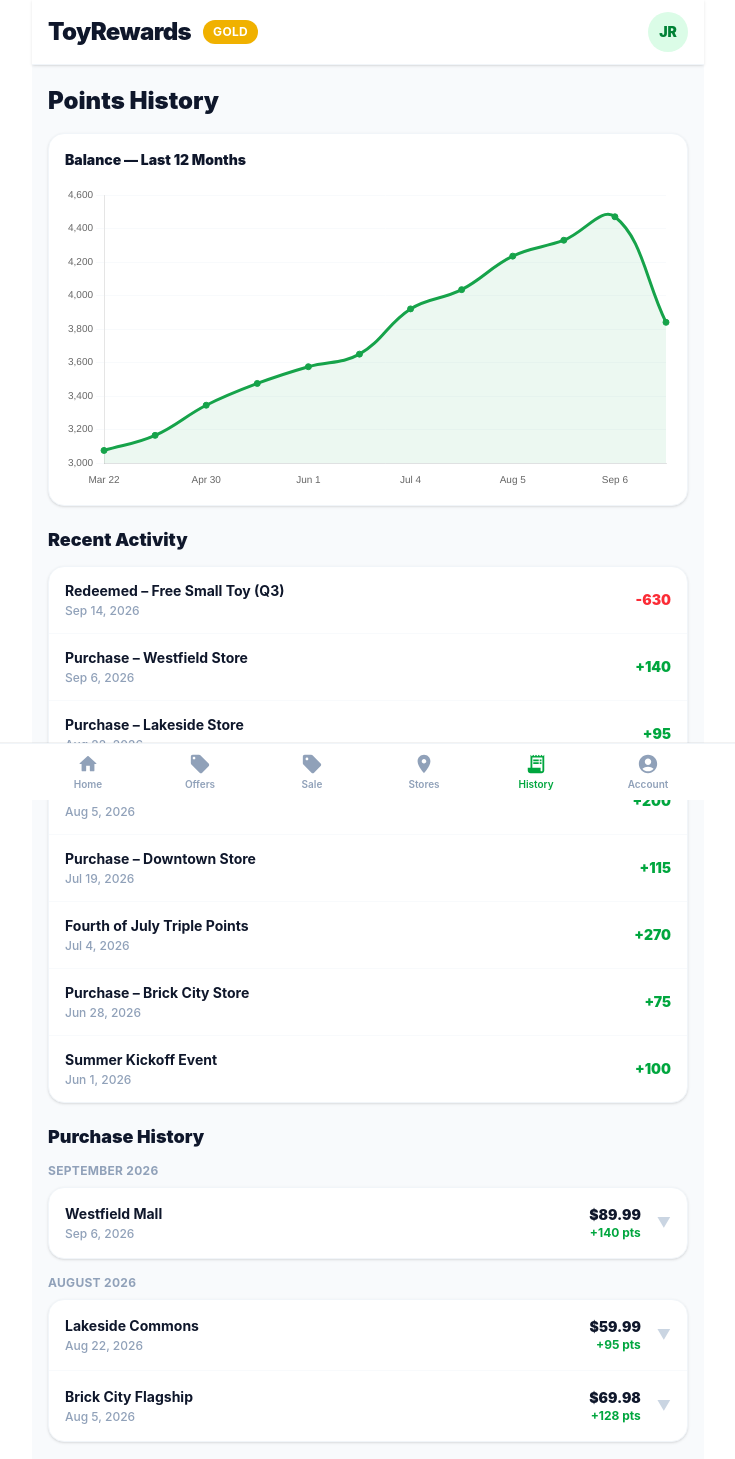
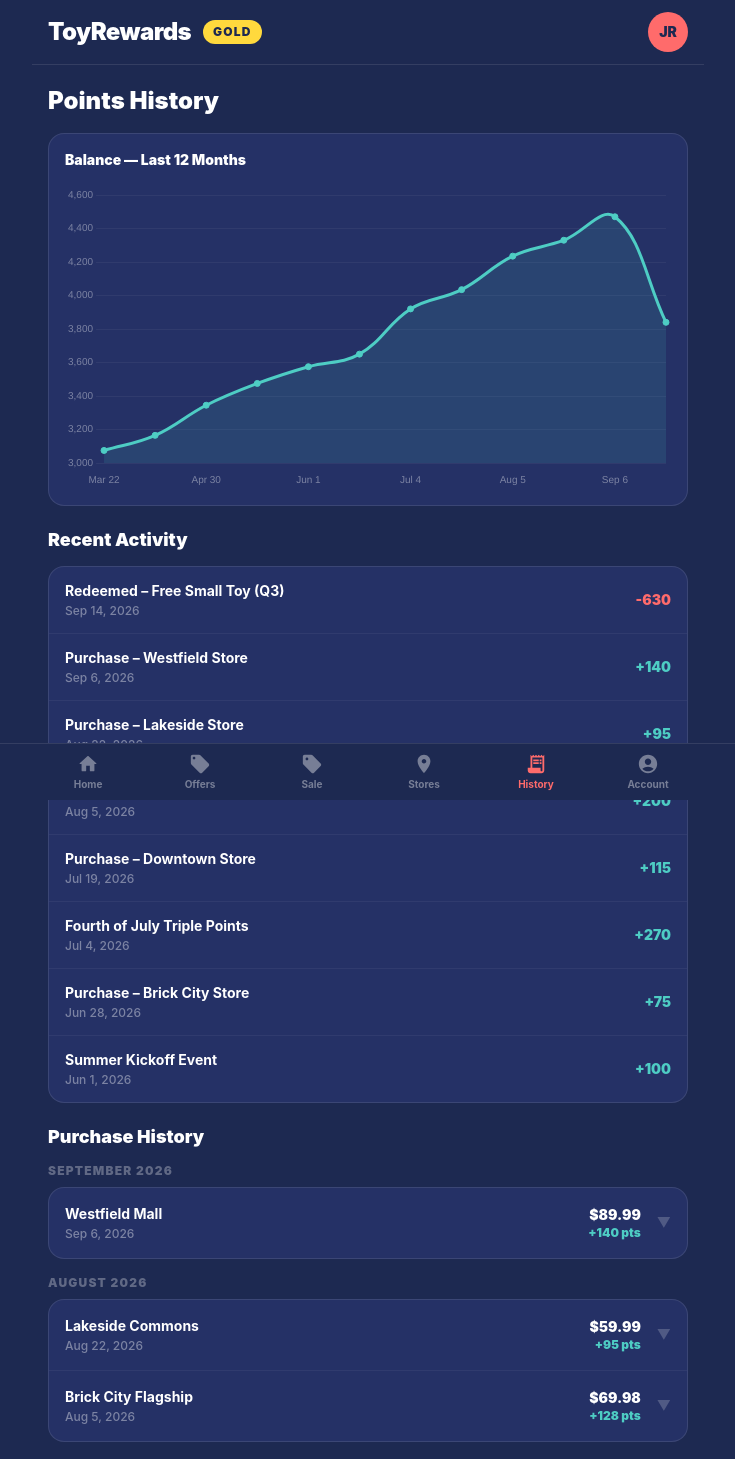
Before and after one commit to amytrompeterS/loyalty-member-app, a React (Vite) app: page /history in a window 1280 px wide. Shown: the top 1459 px of the page, without its empty margins (272-1007 px from the left). Built offline with nearby package versions, Linux system fonts and the light colour scheme.

Commit message:
Updated color palette. Refactor code structure for improved readability and maintainability

```diff
--- a/index.html
+++ b/index.html
@@ -3,7 +3,7 @@
   <head>
     <meta charset="UTF-8" />
     <meta name="viewport" content="width=device-width, initial-scale=1.0" />
-    <meta name="theme-color" content="#ffffff" />
+    <meta name="theme-color" content="#1D2951" />
     <title>Toy Store Rewards</title>
   </head>
   <body>
--- a/src/App.tsx
+++ b/src/App.tsx
@@ -28,7 +28,7 @@ export default function App() {
 
   return (
     <BrowserRouter>
-      <div className="min-h-screen bg-slate-50 flex flex-col max-w-2xl mx-auto">
+      <div className="min-h-screen bg-[#1D2951] flex flex-col max-w-2xl mx-auto">
         <TopBar
           memberName={data.member.name}
           tier={data.member.tier}
--- a/src/components/BottomNav.tsx
+++ b/src/components/BottomNav.tsx
@@ -27,7 +27,7 @@ export default function BottomNav() {
     <nav
       role="tablist"
       aria-label="Main navigation"
-      className="fixed bottom-0 left-0 right-0 z-40 bg-white border-t border-slate-100 pb-safe shadow-[0_-1px_0_0_rgb(0,0,0,0.05)]"
+      className="fixed bottom-0 left-0 right-0 z-40 bg-[#1D2951] border-t border-white/10 pb-safe"
     >
       <div className="flex max-w-2xl mx-auto">
         {tabs.map(({ to, label, Icon }) => (
@@ -38,15 +38,15 @@ export default function BottomNav() {
             role="tab"
             aria-label={label}
             className={({ isActive }) =>
-              `flex-1 flex flex-col items-center justify-center py-2 min-h-[56px] transition-colors focus-visible:outline focus-visible:outline-2 focus-visible:outline-green-600 focus-visible:outline-offset-[-2px] ${
-                isActive ? 'text-green-600' : 'text-slate-400 hover:text-slate-600'
+              `flex-1 flex flex-col items-center justify-center py-2 min-h-[56px] transition-colors focus-visible:outline focus-visible:outline-2 focus-visible:outline-[#4ECDC4] focus-visible:outline-offset-[-2px] ${
+                isActive ? 'text-[#FF6B6B]' : 'text-white/40 hover:text-white/70'
               }`
             }
           >
             {({ isActive }) => (
               <>
                 <Icon sx={{ fontSize: 22 }} aria-hidden="true" />
-                <span className={`text-[10px] mt-0.5 font-semibold ${isActive ? 'text-green-600' : 'text-slate-400'}`}>
+                <span className={`text-[10px] mt-0.5 font-bold ${isActive ? 'text-[#FF6B6B]' : 'text-white/40'}`}>
                   {label}
                 </span>
               </>
--- a/src/components/FilterChips.tsx
+++ b/src/components/FilterChips.tsx
@@ -18,10 +18,10 @@ export default function FilterChips({ categories, active, onChange }: FilterChip
             key={cat}
             onClick={() => onChange(cat)}
             aria-pressed={isActive}
-            className={`shrink-0 px-4 py-1.5 rounded-full text-sm font-bold border-2 transition-colors min-h-[36px] focus-visible:outline focus-visible:outline-2 focus-visible:outline-offset-2 focus-visible:outline-green-600 ${
+            className={`shrink-0 px-4 py-1.5 rounded-full text-sm font-bold border-2 transition-colors min-h-[36px] focus-visible:outline focus-visible:outline-2 focus-visible:outline-offset-2 focus-visible:outline-[#4ECDC4] ${
               isActive
-                ? 'bg-green-600 text-white border-green-600'
-                : 'bg-white text-slate-700 border-slate-200 hover:border-green-400'
+                ? 'bg-[#FF6B6B] text-[#1D2951] border-[#FF6B6B]'
+                : 'bg-[#253166] text-white/80 border-white/10 hover:border-[#FF6B6B]/50'
             }`}
           >
             {cat}
--- a/src/components/TopBar.tsx
+++ b/src/components/TopBar.tsx
@@ -1,10 +1,10 @@
 import type { Tier } from '../types'
 
-const tierColors: Record<Tier, string> = {
-  Bronze: 'bg-amber-700 text-white',
+const tierBadge: Record<Tier, string> = {
+  Bronze: 'bg-amber-600 text-white',
   Silver: 'bg-slate-400 text-white',
-  Gold: 'bg-yellow-500 text-white',
-  Platinum: 'bg-cyan-600 text-white',
+  Gold:   'bg-[#FFD93D] text-[#1D2951]',
+  Platinum: 'bg-[#4ECDC4] text-[#1D2951]',
 }
 
 interface TopBarProps {
@@ -15,18 +15,18 @@ interface TopBarProps {
 
 export default function TopBar({ memberName, tier, initials }: TopBarProps) {
   return (
-    <header className="sticky top-0 z-40 bg-white border-b border-slate-100 px-4 py-3 flex items-center justify-between shadow-sm">
+    <header className="sticky top-0 z-40 bg-[#1D2951] border-b border-white/10 px-4 py-3 flex items-center justify-between">
       <div className="flex items-center gap-3">
-        <span className="text-2xl font-black tracking-tight text-slate-900">ToyRewards</span>
+        <span className="text-2xl font-black tracking-tight text-white">ToyRewards</span>
         <span
-          className={`text-xs font-bold px-2.5 py-1 rounded-full uppercase tracking-wide ${tierColors[tier]}`}
+          className={`text-xs font-black px-2.5 py-1 rounded-full uppercase tracking-widest ${tierBadge[tier]}`}
           aria-label={`Membership tier: ${tier}`}
         >
           {tier}
         </span>
       </div>
       <button
-        className="w-10 h-10 rounded-full bg-green-100 text-green-700 font-black text-sm flex items-center justify-center focus-visible:outline focus-visible:outline-2 focus-visible:outline-offset-2 focus-visible:outline-green-600"
+        className="w-10 h-10 rounded-full bg-[#FF6B6B] text-[#1D2951] font-black text-sm flex items-center justify-center focus-visible:outline focus-visible:outline-2 focus-visible:outline-offset-2 focus-visible:outline-[#4ECDC4]"
         aria-label={`Account for ${memberName}`}
       >
         {initials}
--- a/src/index.css
+++ b/src/index.css
@@ -1,11 +1,18 @@
 @import "tailwindcss";
 
+/* Space Explorer palette */
 :root {
-  --color-accent: #16a34a; /* green-600 — primary accent */
+  --navy:  #1D2951;
+  --purple: #5B4B8A;
+  --coral:  #FF6B6B;
+  --yellow: #FFD93D;
+  --teal:   #4ECDC4;
+  --card:   #253166;
 }
 
 html, body, #root {
   height: 100%;
+  background-color: #1D2951;
 }
 
 body {
--- a/src/pages/Account.tsx
+++ b/src/pages/Account.tsx
@@ -1,10 +1,10 @@
 import type { MemberData, Tier } from '../types'
 
-const tierColors: Record<Tier, string> = {
-  Bronze: 'bg-amber-700 text-white',
-  Silver: 'bg-slate-400 text-white',
-  Gold: 'bg-yellow-500 text-white',
-  Platinum: 'bg-cyan-600 text-white',
+const tierBadge: Record<Tier, string> = {
+  Bronze:   'bg-amber-600 text-white',
+  Silver:   'bg-slate-400 text-white',
+  Gold:     'bg-[#FFD93D] text-[#1D2951]',
+  Platinum: 'bg-[#4ECDC4] text-[#1D2951]',
 }
 
 const tierBenefits: Record<Tier, { earnRate: string; offers: string; perks: string[] }> = {
@@ -46,42 +46,44 @@ export default function Account({ data }: AccountProps) {
     <main className="pb-24">
       {/* Profile card */}
       <section className="px-4 pt-5 pb-4" aria-labelledby="profile-heading">
-        <div className="bg-white rounded-2xl shadow-sm border border-slate-100 p-5 flex items-center gap-4">
+        <div className="bg-[#253166] border border-white/10 rounded-2xl p-5 flex items-center gap-4">
           <div
-            className="w-16 h-16 rounded-2xl bg-green-100 text-green-700 font-black text-xl flex items-center justify-center shrink-0"
+            className="w-16 h-16 rounded-2xl bg-[#FF6B6B] text-[#1D2951] font-black text-xl flex items-center justify-center shrink-0"
             aria-hidden="true"
           >
             {member.avatarPlaceholder}
           </div>
           <div className="flex-1 min-w-0">
-            <h1 className="text-lg font-black text-slate-900 tracking-tight" id="profile-heading">{member.name}</h1>
+            <h1 className="text-lg font-black text-white tracking-tight" id="profile-heading">{member.name}</h1>
             <div className="flex items-center gap-2 mt-1.5 flex-wrap">
               <span
-                className={`text-xs font-bold px-2.5 py-1 rounded-full uppercase tracking-wide ${tierColors[member.tier]}`}
+                className={`text-xs font-black px-2.5 py-1 rounded-full uppercase tracking-widest ${tierBadge[member.tier]}`}
                 aria-label={`Membership tier: ${member.tier}`}
               >
                 {member.tier}
               </span>
-              <span className="text-xs text-slate-400 font-medium">
-                Member since {new Date(member.memberSince).toLocaleDateString('en-US', { month: 'long', year: 'numeric' })}
+              <span className="text-xs text-white/40 font-medium">
+                Since {new Date(member.memberSince).toLocaleDateString('en-US', { month: 'long', year: 'numeric' })}
               </span>
             </div>
-            <p className="text-xs text-slate-400 mt-1 font-mono font-bold">{member.memberId}</p>
+            <p className="text-xs text-white/30 mt-1 font-mono font-bold">{member.memberId}</p>
           </div>
         </div>
       </section>
 
-      {/* Loyalty card / barcode */}
+      {/* Loyalty card */}
       <section className="px-4 pb-4" aria-labelledby="card-heading">
-        <h2 className="text-lg font-black text-slate-900 mb-3" id="card-heading">Loyalty Card</h2>
+        <h2 className="text-lg font-black text-white mb-3" id="card-heading">Loyalty Card</h2>
         <div
-          className="bg-white rounded-2xl shadow-sm border border-slate-100 p-6 flex flex-col items-center"
+          className="bg-gradient-to-br from-[#5B4B8A] to-[#3d2d6b] rounded-2xl border border-white/10 p-6 flex flex-col items-center"
           aria-label="Digital loyalty card with scannable barcode"
         >
-          <p className="text-xs text-slate-400 font-medium mb-5 text-center">
+          <p className="text-xs text-white/50 font-medium mb-5 text-center">
             Show this barcode at the register to earn or redeem points
           </p>
-          <div className="flex gap-0.5 h-20 mb-3" aria-hidden="true">
+          {/* White background so barcode is scannable */}
+          <div className="bg-white rounded-xl p-4 w-full flex flex-col items-center gap-2">
+            <div className="flex gap-0.5 h-16" aria-hidden="true">
               {Array.from({ length: 50 }).map((_, i) => (
                 <div
                   key={i}
@@ -91,34 +93,35 @@ export default function Account({ data }: AccountProps) {
               ))}
             </div>
             <p className="text-sm font-mono font-black text-slate-800 tracking-widest">{member.memberId}</p>
-          <p className="text-xs text-slate-400 font-medium mt-1">{pointsBalance.current.toLocaleString()} pts balance</p>
+          </div>
+          <p className="text-xs text-white/40 font-medium mt-3">{pointsBalance.current.toLocaleString()} pts balance</p>
         </div>
       </section>
 
       {/* Tier benefits */}
       <section className="px-4 pb-4" aria-labelledby="benefits-heading">
-        <h2 className="text-lg font-black text-slate-900 mb-3" id="benefits-heading">Your Benefits</h2>
-        <div className="bg-white rounded-2xl shadow-sm border border-slate-100 p-5">
-          <div className={`inline-flex items-center gap-2 text-sm font-black px-3 py-2 rounded-xl mb-4 ${tierColors[member.tier]}`}>
+        <h2 className="text-lg font-black text-white mb-3" id="benefits-heading">Your Benefits</h2>
+        <div className="bg-[#253166] border border-white/10 rounded-2xl p-5">
+          <div className={`inline-flex items-center gap-2 text-sm font-black px-3 py-2 rounded-xl mb-4 ${tierBadge[member.tier]}`}>
             ⭐ {member.tier} Member
           </div>
           <dl className="space-y-4 text-sm">
             <div>
-              <dt className="text-xs text-slate-400 font-bold uppercase tracking-wide mb-1">Earn Rate</dt>
-              <dd className="text-slate-800 font-semibold">{benefits.earnRate}</dd>
+              <dt className="text-xs text-white/30 font-black uppercase tracking-widest mb-1">Earn Rate</dt>
+              <dd className="text-white/80 font-semibold">{benefits.earnRate}</dd>
             </div>
             <div>
-              <dt className="text-xs text-slate-400 font-bold uppercase tracking-wide mb-1">Offer Access</dt>
-              <dd className="text-slate-800 font-semibold">{benefits.offers}</dd>
+              <dt className="text-xs text-white/30 font-black uppercase tracking-widest mb-1">Offer Access</dt>
+              <dd className="text-white/80 font-semibold">{benefits.offers}</dd>
             </div>
             {benefits.perks.length > 0 && (
               <div>
-                <dt className="text-xs text-slate-400 font-bold uppercase tracking-wide mb-1">Perks</dt>
+                <dt className="text-xs text-white/30 font-black uppercase tracking-widest mb-1">Perks</dt>
                 <dd>
                   <ul className="space-y-2">
                     {benefits.perks.map((perk, i) => (
-                      <li key={i} className="text-slate-800 font-semibold flex items-start gap-2">
-                        <span className="text-green-600 mt-0.5 font-black" aria-hidden="true">✓</span>
+                      <li key={i} className="text-white/80 font-semibold flex items-start gap-2">
+                        <span className="text-[#4ECDC4] mt-0.5 font-black shrink-0" aria-hidden="true">✓</span>
                         {perk}
                       </li>
                     ))}
@@ -132,31 +135,31 @@ export default function Account({ data }: AccountProps) {
 
       {/* Account actions */}
       <section className="px-4 pb-4" aria-labelledby="actions-heading">
-        <h2 className="text-lg font-black text-slate-900 mb-3" id="actions-heading">Account</h2>
-        <div className="bg-white rounded-2xl shadow-sm border border-slate-100 divide-y divide-slate-50">
+        <h2 className="text-lg font-black text-white mb-3" id="actions-heading">Account</h2>
+        <div className="bg-[#253166] border border-white/10 rounded-2xl divide-y divide-white/5">
           {[
             { label: 'Edit Profile', icon: '✏️' },
             { label: 'Notification Preferences', icon: '🔔' },
           ].map(({ label, icon }) => (
             <button
               key={label}
-              className="w-full flex items-center justify-between px-4 py-4 text-sm font-bold text-slate-700 min-h-[56px] hover:bg-slate-50 transition-colors focus-visible:outline focus-visible:outline-2 focus-visible:outline-green-600 focus-visible:outline-offset-[-2px]"
+              className="w-full flex items-center justify-between px-4 py-4 text-sm font-bold text-white/80 min-h-[56px] hover:bg-white/5 transition-colors focus-visible:outline focus-visible:outline-2 focus-visible:outline-[#4ECDC4] focus-visible:outline-offset-[-2px]"
             >
               <span className="flex items-center gap-3">
                 <span aria-hidden="true">{icon}</span>
                 {label}
               </span>
-              <span className="text-slate-300 font-normal" aria-hidden="true">›</span>
+              <span className="text-white/20 font-normal" aria-hidden="true">›</span>
             </button>
           ))}
           <button
-            className="w-full flex items-center justify-between px-4 py-4 text-sm font-bold text-red-600 min-h-[56px] hover:bg-red-50 transition-colors focus-visible:outline focus-visible:outline-2 focus-visible:outline-red-500 focus-visible:outline-offset-[-2px]"
+            className="w-full flex items-center justify-between px-4 py-4 text-sm font-bold text-[#FF6B6B] min-h-[56px] hover:bg-[#FF6B6B]/10 transition-colors focus-visible:outline focus-visible:outline-2 focus-visible:outline-[#FF6B6B] focus-visible:outline-offset-[-2px]"
           >
             <span className="flex items-center gap-3">
               <span aria-hidden="true">🚪</span>
               Sign Out
             </span>
-            <span className="text-red-300 font-normal" aria-hidden="true">›</span>
+            <span className="text-[#FF6B6B]/40 font-normal" aria-hidden="true">›</span>
           </button>
         </div>
       </section>
--- a/src/pages/History.tsx
+++ b/src/pages/History.tsx
@@ -13,10 +13,6 @@ import type { MemberData, PurchaseHistoryEntry } from '../types'
 
 ChartJS.register(CategoryScale, LinearScale, PointElement, LineElement, Tooltip, Filler)
 
-interface HistoryProps {
-  data: MemberData
-}
-
 function groupByMonth(entries: PurchaseHistoryEntry[]) {
   const map = new Map<string, PurchaseHistoryEntry[]>()
   for (const entry of entries) {
@@ -30,6 +26,10 @@ function groupByMonth(entries: PurchaseHistoryEntry[]) {
 function formatMonth(yyyyMM: string) {
   const [year, month] = yyyyMM.split('-')
   return new Date(Number(year), Number(month) - 1).toLocaleDateString('en-US', { month: 'long', year: 'numeric' })
+}
+
+interface HistoryProps {
+  data: MemberData
 }
 
 export default function History({ data }: HistoryProps) {
@@ -55,36 +55,53 @@ export default function History({ data }: HistoryProps) {
   return (
     <main className="pb-24">
       <div className="px-4 pt-5 pb-4">
-        <h1 className="text-2xl font-black text-slate-900">Points History</h1>
+        <h1 className="text-2xl font-black text-white">Points History</h1>
       </div>
 
       {/* Chart */}
       <section className="px-4 mb-5" aria-labelledby="chart-heading">
         <h2 className="sr-only" id="chart-heading">Points balance over time</h2>
-        <div className="bg-white rounded-2xl shadow-sm border border-slate-100 p-4">
-          <p className="text-sm font-black text-slate-900 mb-4">Balance — Last 12 Months</p>
+        <div className="bg-[#253166] border border-white/10 rounded-2xl p-4">
+          <p className="text-sm font-black text-white mb-4">Balance — Last 12 Months</p>
           <div aria-hidden="true">
             <Line
               data={{
                 labels: chartLabels,
-                datasets: [
-                  {
-                    data: chartData,
-                    borderColor: '#16a34a',
-                    backgroundColor: 'rgba(22, 163, 74, 0.08)',
-                    fill: true,
-                    tension: 0.4,
-                    pointRadius: 3,
-                    pointBackgroundColor: '#16a34a',
-                  },
-                ],
+                datasets: [{
+                  data: chartData,
+                  borderColor: '#4ECDC4',
+                  backgroundColor: 'rgba(78, 205, 196, 0.12)',
+                  fill: true,
+                  tension: 0.4,
+                  pointRadius: 3,
+                  pointBackgroundColor: '#4ECDC4',
+                }],
               }}
               options={{
                 responsive: true,
-                plugins: { legend: { display: false }, tooltip: { mode: 'index', intersect: false } },
+                plugins: {
+                  legend: { display: false },
+                  tooltip: {
+                    mode: 'index',
+                    intersect: false,
+                    backgroundColor: '#1D2951',
+                    titleColor: '#ffffff',
+                    bodyColor: '#4ECDC4',
+                    borderColor: 'rgba(255,255,255,0.1)',
+                    borderWidth: 1,
+                  },
+                },
                 scales: {
-                  x: { grid: { display: false }, ticks: { maxTicksLimit: 6, font: { size: 10 } } },
-                  y: { grid: { color: '#f8fafc' }, ticks: { font: { size: 10 } } },
+                  x: {
+                    grid: { display: false },
+                    ticks: { maxTicksLimit: 6, font: { size: 10 }, color: 'rgba(255,255,255,0.4)' },
+                    border: { display: false },
+                  },
+                  y: {
+                    grid: { color: 'rgba(255,255,255,0.05)' },
+                    ticks: { font: { size: 10 }, color: 'rgba(255,255,255,0.4)' },
+                    border: { display: false },
+                  },
                 },
               }}
             />
@@ -102,17 +119,17 @@ export default function History({ data }: HistoryProps) {
 
       {/* Recent activity */}
       <section className="px-4 mb-5" aria-labelledby="activity-heading">
-        <h2 className="text-lg font-black text-slate-900 mb-3" id="activity-heading">Recent Activity</h2>
-        <div className="bg-white rounded-2xl shadow-sm border border-slate-100 divide-y divide-slate-50">
+        <h2 className="text-lg font-black text-white mb-3" id="activity-heading">Recent Activity</h2>
+        <div className="bg-[#253166] border border-white/10 rounded-2xl divide-y divide-white/5">
           {[...pointsHistory].sort((a, b) => b.date.localeCompare(a.date)).slice(0, 8).map((entry, i) => (
             <div key={i} className="flex items-center justify-between px-4 py-3.5 gap-2">
               <div className="flex-1 min-w-0">
-                <p className="text-sm font-bold text-slate-900 truncate">{entry.description}</p>
-                <p className="text-xs text-slate-400 font-medium mt-0.5">
+                <p className="text-sm font-bold text-white truncate">{entry.description}</p>
+                <p className="text-xs text-white/40 font-medium mt-0.5">
                   {new Date(entry.date).toLocaleDateString('en-US', { month: 'short', day: 'numeric', year: 'numeric' })}
                 </p>
               </div>
-              <span className={`shrink-0 text-sm font-black ${entry.points >= 0 ? 'text-green-600' : 'text-red-500'}`}>
+              <span className={`shrink-0 text-sm font-black ${entry.points >= 0 ? 'text-[#4ECDC4]' : 'text-[#FF6B6B]'}`}>
                 {entry.points >= 0 ? '+' : ''}{entry.points.toLocaleString()}
               </span>
             </div>
@@ -122,11 +139,11 @@ export default function History({ data }: HistoryProps) {
 
       {/* Purchase history */}
       <section className="px-4" aria-labelledby="purchase-heading">
-        <h2 className="text-lg font-black text-slate-900 mb-3" id="purchase-heading">Purchase History</h2>
+        <h2 className="text-lg font-black text-white mb-3" id="purchase-heading">Purchase History</h2>
         {grouped.map(([month, txns]) => (
           <div key={month} className="mb-4">
-            <p className="text-xs font-bold text-slate-400 uppercase tracking-wide mb-2">{formatMonth(month)}</p>
-            <div className="bg-white rounded-2xl shadow-sm border border-slate-100 divide-y divide-slate-50">
+            <p className="text-xs font-black text-white/30 uppercase tracking-widest mb-2">{formatMonth(month)}</p>
+            <div className="bg-[#253166] border border-white/10 rounded-2xl divide-y divide-white/5">
               {txns.map((txn) => {
                 const isExpanded = expandedTxn.has(txn.id)
                 return (
@@ -134,31 +151,31 @@ export default function History({ data }: HistoryProps) {
                     <button
                       onClick={() => toggleTxn(txn.id)}
                       aria-expanded={isExpanded}
-                      className="w-full flex items-center justify-between px-4 py-4 gap-2 text-left min-h-[60px] focus-visible:outline focus-visible:outline-2 focus-visible:outline-green-600 focus-visible:outline-offset-[-2px]"
+                      className="w-full flex items-center justify-between px-4 py-4 gap-2 text-left min-h-[60px] focus-visible:outline focus-visible:outline-2 focus-visible:outline-[#4ECDC4] focus-visible:outline-offset-[-2px]"
                     >
                       <div className="flex-1 min-w-0">
-                        <p className="text-sm font-bold text-slate-900">{txn.store}</p>
-                        <p className="text-xs text-slate-400 font-medium mt-0.5">
+                        <p className="text-sm font-bold text-white">{txn.store}</p>
+                        <p className="text-xs text-white/40 font-medium mt-0.5">
                           {new Date(txn.date).toLocaleDateString('en-US', { month: 'short', day: 'numeric', year: 'numeric' })}
                         </p>
                       </div>
                       <div className="shrink-0 text-right">
-                        <p className="text-sm font-black text-slate-900">${txn.totalSpent.toFixed(2)}</p>
-                        <p className="text-xs font-bold text-green-600">+{txn.pointsEarned} pts</p>
+                        <p className="text-sm font-black text-white">${txn.totalSpent.toFixed(2)}</p>
+                        <p className="text-xs font-black text-[#4ECDC4]">+{txn.pointsEarned} pts</p>
                       </div>
-                      <span className="ml-2 text-slate-300 text-sm" aria-hidden="true">{isExpanded ? '▲' : '▼'}</span>
+                      <span className="ml-2 text-white/20 text-sm" aria-hidden="true">{isExpanded ? '▲' : '▼'}</span>
                     </button>
                     {isExpanded && (
-                      <div className="px-4 pb-4 bg-slate-50 rounded-b-2xl">
+                      <div className="px-4 pb-4 bg-[#1D2951]/50 rounded-b-2xl">
                         <ul className="space-y-2.5" aria-label={`Items purchased at ${txn.store}`}>
                           {txn.toys.map((toy, i) => (
                             <li key={i} className="flex items-start justify-between text-xs gap-2">
                               <div>
-                                <span className="font-bold text-slate-800">{toy.name}</span>
-                                <span className="text-slate-400 ml-1 font-medium">× {toy.quantity}</span>
-                                <p className="text-slate-400 mt-0.5">{toy.category} · Ages {toy.ageRange}</p>
+                                <span className="font-bold text-white/80">{toy.name}</span>
+                                <span className="text-white/30 ml-1 font-medium">× {toy.quantity}</span>
+                                <p className="text-white/30 mt-0.5">{toy.category} · Ages {toy.ageRange}</p>
                               </div>
-                              <span className="text-slate-700 font-black shrink-0">${(toy.price * toy.quantity).toFixed(2)}</span>
+                              <span className="text-white font-black shrink-0">${(toy.price * toy.quantity).toFixed(2)}</span>
                             </li>
                           ))}
                         </ul>
```
Also changed, not shown: src/pages/Home.tsx (+53 -52 lines), src/pages/Offers.tsx (+25 -22 lines), src/pages/Sale.tsx (+12 -18 lines), src/pages/StoreLocator.tsx (+22 -24 lines), 5 other files (tests, documents, lock files or other folders). Lines whose indentation alone changed are shown as unchanged.
